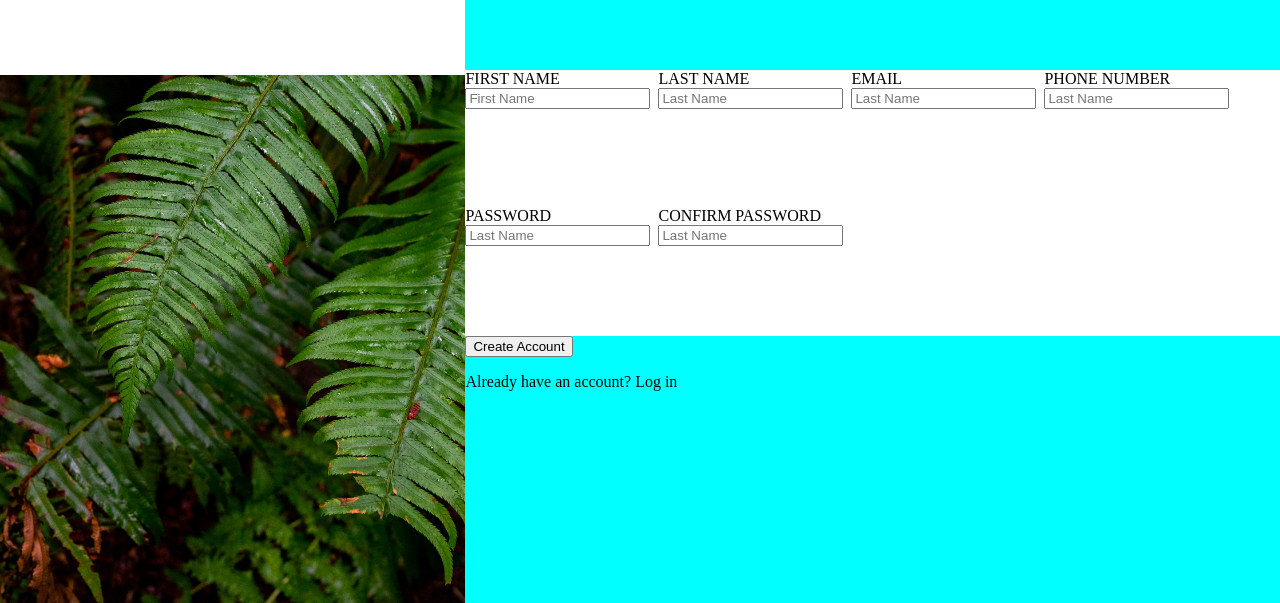
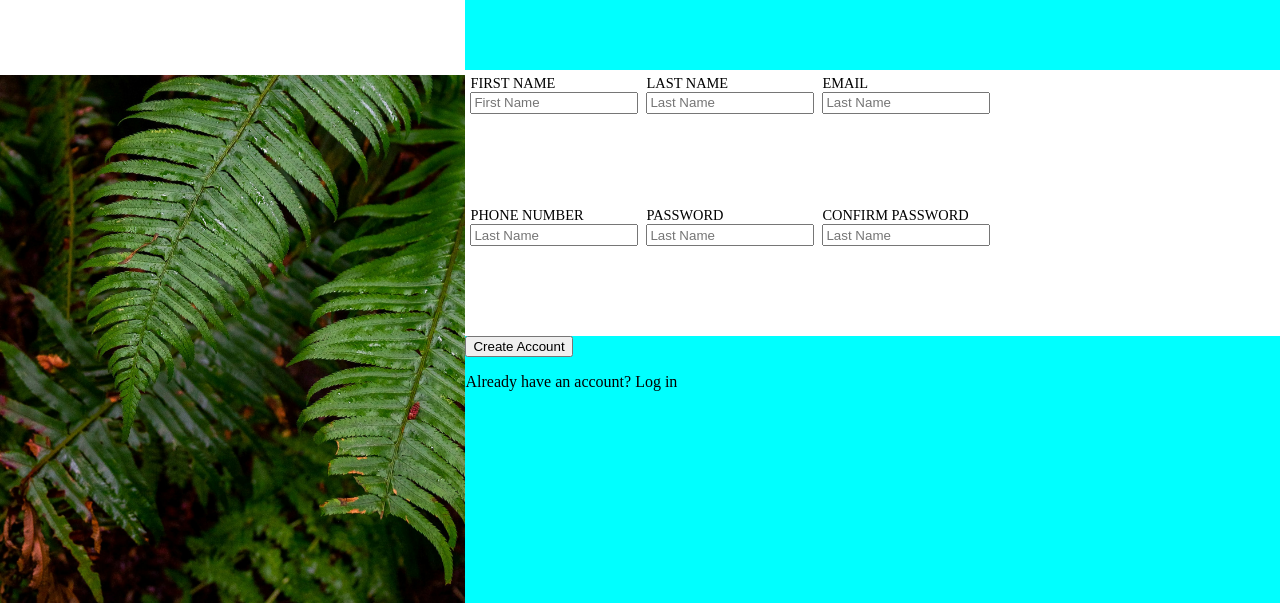
Before and after one commit to Alpaca3245/sign-up-form-practice, a plain HTML site: page index.html in a window 1280 px wide. Shown: the part 197-800 px from the top of the page. Drawn offline with Linux system fonts and the light colour scheme.

Commit message:
added #limit-form

```diff
--- a/index.css
+++ b/index.css
@@ -53,5 +53,22 @@ body {
     position: relative;
     top: 20%;
     height: 14%
+}
 
+#limit-form {
+    display:flex;
+    flex-flow: row wrap;
+    gap: 0.5rem;
+    padding: 5px;
+    max-width: 600px;
+    min-width: 400px;
 }
+
+label {
+    font-size: 0.9rem;
+}
+
+input {
+    height: 1rem;
+    width: 10rem;
+}
--- a/index.html
+++ b/index.html
@@ -19,6 +19,7 @@
         </div>
 
         <form id="right-container-form" action="form-page" method="post">
+            <div id="limit-form">
                 <div class="form-field">
                     <label for="fname">FIRST NAME</label>
                     <input type="text" id="fname" placeholder="First Name">
@@ -41,10 +42,10 @@
                     <label for="password">PASSWORD</label>
                     <input type="text" id="password" placeholder="Last Name">
                 </div>
-
                 <div class="form-field">
                     <label for="confirm-password">CONFIRM PASSWORD</label>
                     <input type="text" id="confirm-password" placeholder="Last Name">
+                </div>
             </div>
         </form>
 
```
Lines whose indentation alone changed are shown as unchanged.
